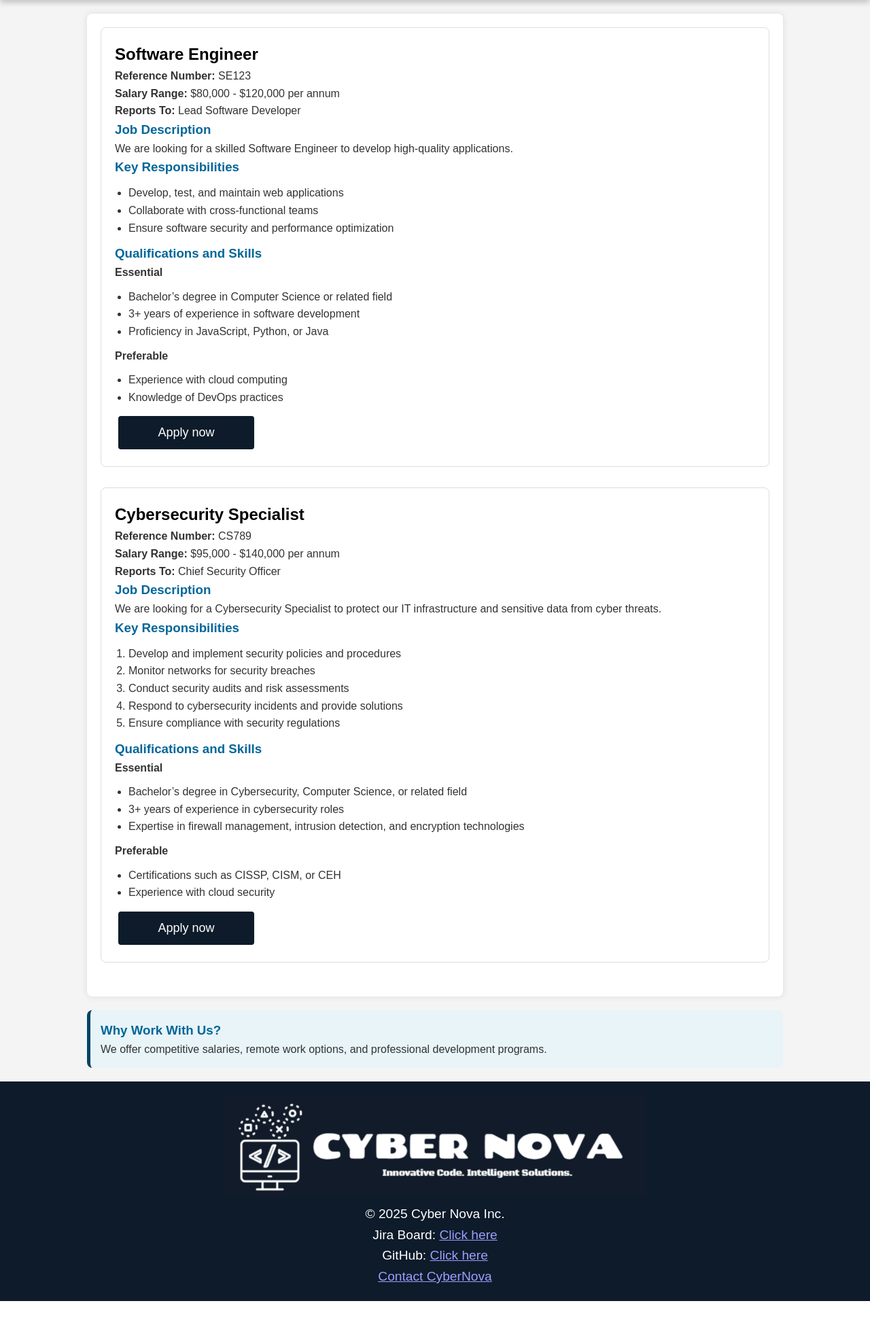
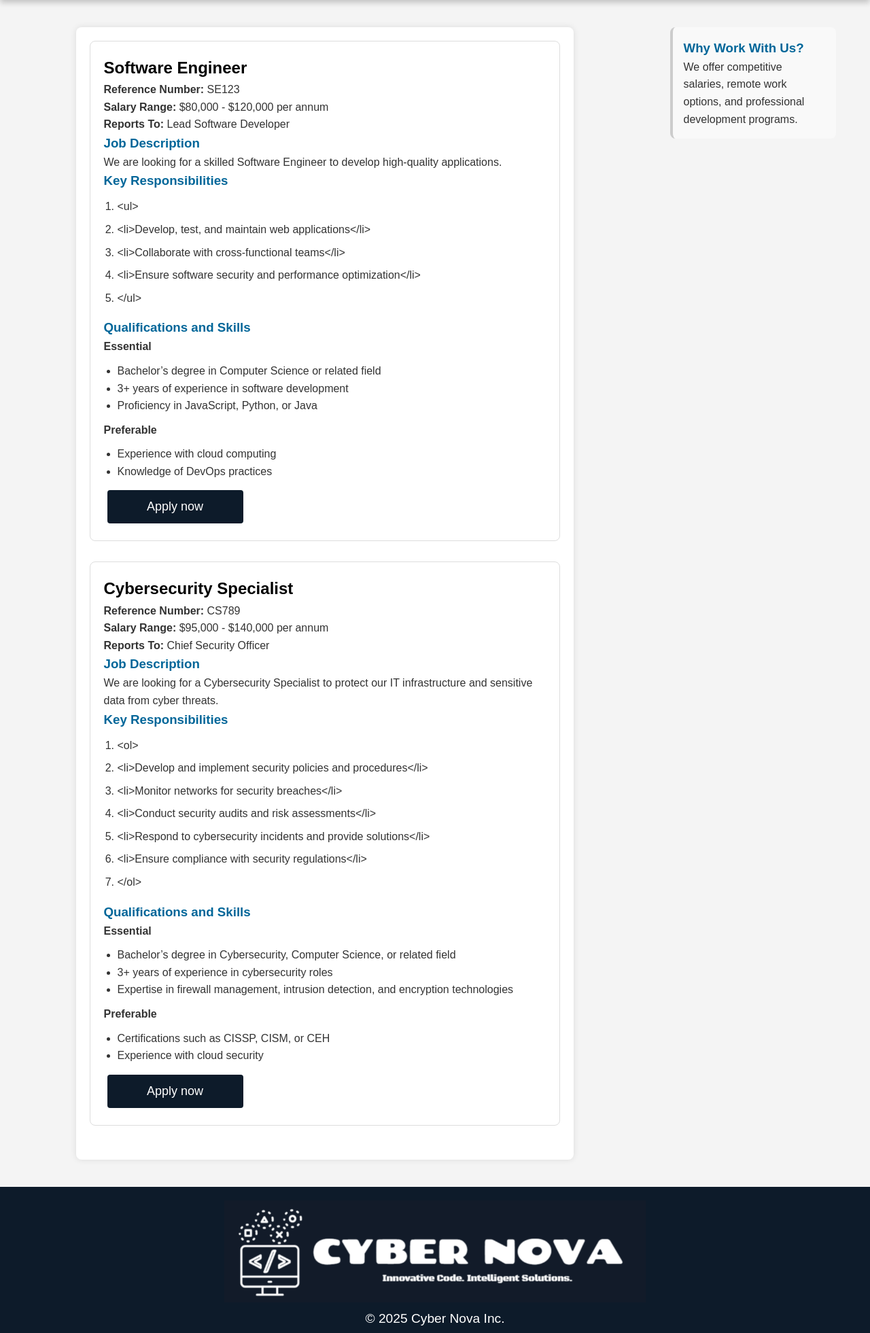
Before and after one commit to Shriyans007/Web-Tech-Project, a PHP site: page /jobs.php in a window 1280 px wide. Shown: the part 219-2180 px from the top of the page at 68% size. Before the commit the page ends 2133 px from the top, so only its background shows below. Run offline with PHP 8.4, Linux system fonts and the light colour scheme; data comes from the database, SQL or seed files in the repository; some libraries are stand-ins or nearby versions.

Commit message:
Fixed position description page due to feed back

```diff
--- a/jobs.php
+++ b/jobs.php
@@ -7,12 +7,11 @@ if (!$conn) {
     die("Database connection failed: " . mysqli_connect_error());
 }
 
-$sql    = "SELECT * FROM jobs ORDER BY id";
+$sql = "SELECT * FROM jobs ORDER BY id";
 $result = mysqli_query($conn, $sql);
 if (!$result) {
     die("Query error: " . mysqli_error($conn));
 }
-
 
 include 'header.inc';
 ?>
@@ -21,25 +20,26 @@ include 'header.inc';
   <h1>Job Opportunities</h1>
 </header>
 
+<!-- Wrap main and aside in a layout div for side-by-side positioning -->
+<div class="layout">
 
   <main>
-
     <?php while ($job = mysqli_fetch_assoc($result)): ?>
       <?php
         $anchor = strtolower(preg_replace('/[^\w]+/', '_', trim($job['title'])));
       ?>
       <section id="<?php echo htmlspecialchars($anchor); ?>">
         <h2><?php echo htmlspecialchars($job['title']); ?></h2>
-      <p>
-        <strong>Reference Number:</strong>
+
+        <p><strong>Reference Number:</strong>
           <?php echo htmlspecialchars($job['ref_number']); ?>
         </p>
-      <p>
-        <strong>Salary Range:</strong>
+
+        <p><strong>Salary Range:</strong>
           <?php echo htmlspecialchars($job['salary_range']); ?>
         </p>
-      <p>
-        <strong>Reports To:</strong>
+
+        <p><strong>Reports To:</strong>
           <?php echo htmlspecialchars($job['reports_to']); ?>
         </p>
 
@@ -47,7 +47,14 @@ include 'header.inc';
         <p><?php echo nl2br(htmlspecialchars($job['description'])); ?></p>
 
         <h3>Key Responsibilities</h3>
-      <?php echo $job['responsibilities']; ?>
+        <ol>
+          <?php
+            $responsibilities = explode("\n", trim($job['responsibilities']));
+            foreach ($responsibilities as $item) {
+              echo '<li>' . htmlspecialchars($item) . '</li>';
+            }
+          ?>
+        </ol>
 
         <h3>Qualifications and Skills</h3>
         <h4>Essential</h4>
@@ -58,10 +65,7 @@ include 'header.inc';
           <?php echo $job['qualifications_preferable']; ?>
         <?php endif; ?>
 
-      <a
-        href="apply.php?ref=<?php echo urlencode($job['ref_number']); ?>"
-        class="button"
-      >
+        <a href="apply.php?ref=<?php echo urlencode($job['ref_number']); ?>" class="button">
           <span>Apply now</span>
         </a>
       </section>
@@ -73,11 +77,10 @@ include 'header.inc';
     <p>We offer competitive salaries, remote work options, and professional development programs.</p>
   </aside>
 
+</div> <!-- end of .layout -->
+
 <?php
-// Clean up
 mysqli_free_result($result);
 mysqli_close($conn);
-
-// Pull in your shared footer (closing </body></html>)
 include 'footer.inc';
 ?>
--- a/styles/styles.css
+++ b/styles/styles.css
@@ -999,3 +999,26 @@ body.register-page .no-results li {
 body.register-page .register-footer a:hover {
   color: rgba(255,255,255,0.8) !important;
 }
+
+.layout {
+  display: grid;
+  grid-template-columns: 3fr 1fr;
+  gap: 20px;
+  align-items: start;
+  margin: 20px;
+}
+
+aside {
+  background-color: #f9f9f9;
+  padding: 1em;
+  border-left: 4px solid #ccc;
+}
+
+ol {
+  padding-left: 20px;
+  margin-bottom: 1em;
+}
+
+ol li {
+  margin-bottom: 0.5em;
+}
```
Lines whose indentation alone changed are shown as unchanged.
